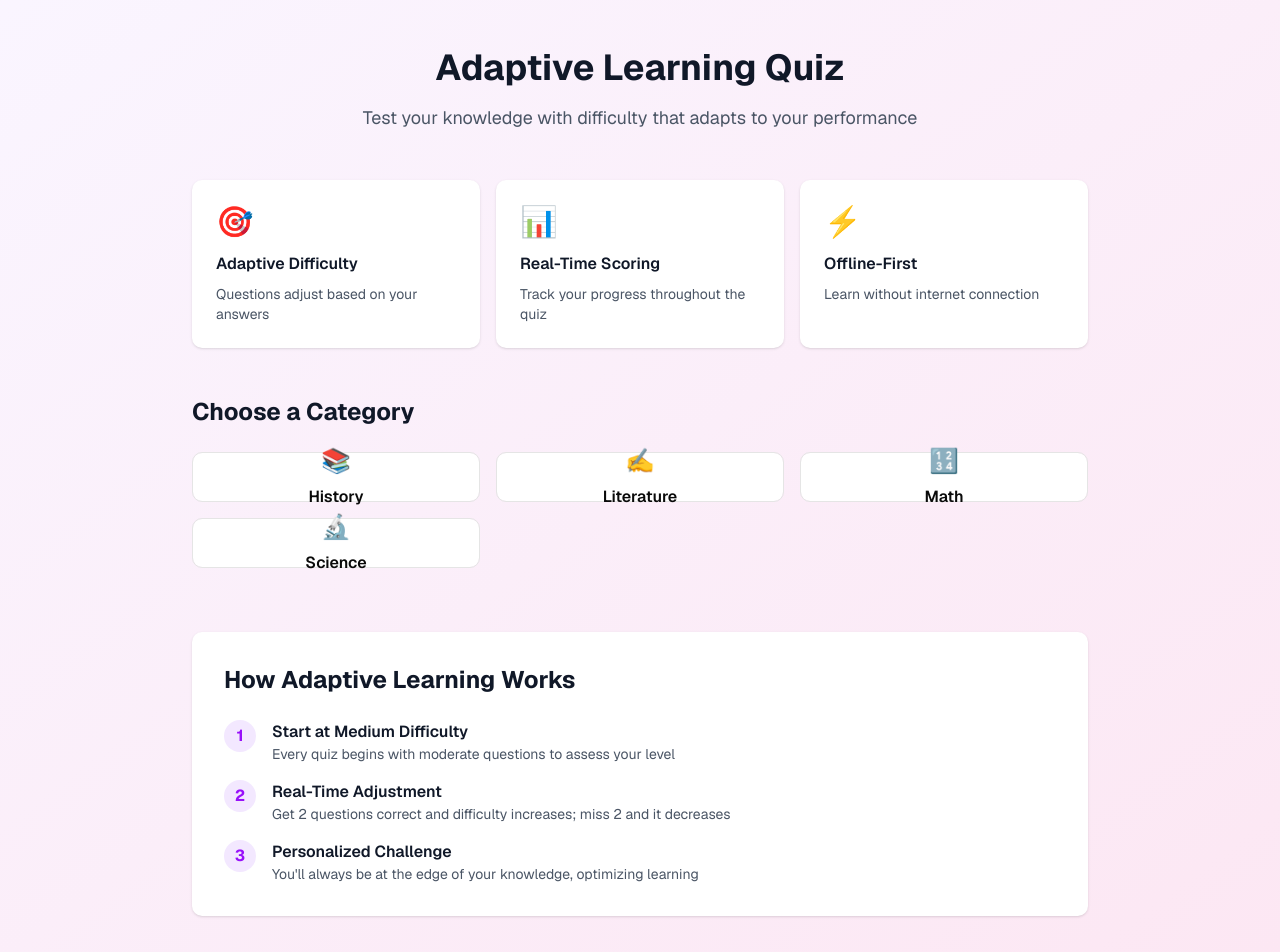
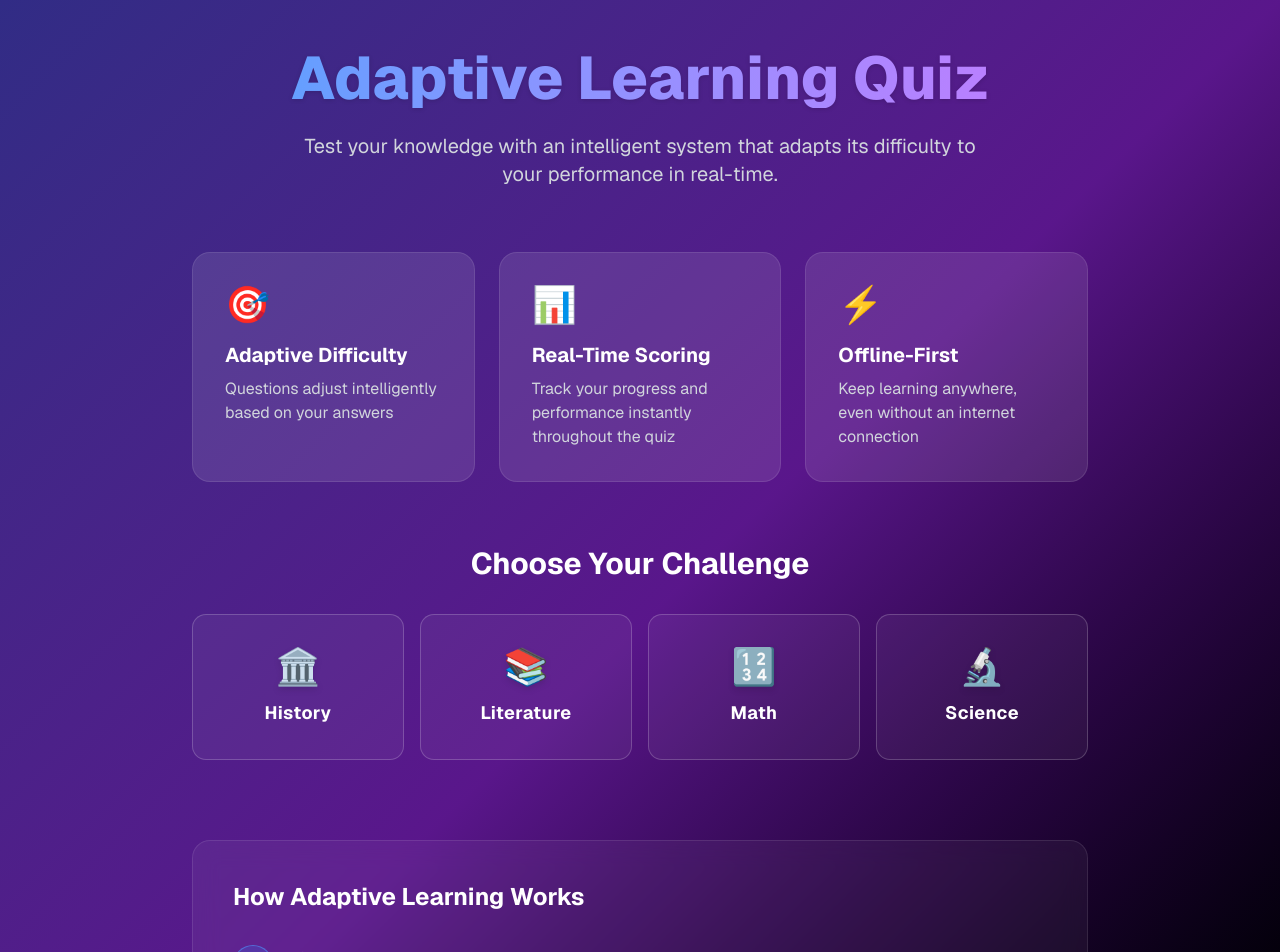
Before and after one commit to Citycod/constraint-ai-, a Next.js app: page /education in a window 1280 px wide. Shown: the top 952 px of the page. Built offline with nearby package versions, Linux system fonts and the light colour scheme.

Commit message:
quiz page ui improve

```diff
--- a/app/education/[quizId]/page.tsx
+++ b/app/education/[quizId]/page.tsx
@@ -21,24 +21,24 @@ export default async function EducationQuizPage({
   const { quizId } = await params
 
   return (
-    <div className="min-h-screen bg-gradient-to-br from-purple-50 to-pink-100 dark:from-gray-900 dark:to-gray-800 py-8 px-4">
+    <div className="min-h-screen bg-gradient-to-br from-indigo-900 via-purple-900 to-black text-white py-8 px-4">
       <div className="max-w-4xl mx-auto">
         {/* Header */}
         <div className="mb-8">
           <a
             href="/education"
-            className="text-purple-600 dark:text-purple-400 hover:underline text-sm font-medium mb-4 inline-block"
+            className="text-purple-300 hover:text-white transition-colors text-sm font-medium mb-4 inline-block"
           >
             ← Back to Categories
           </a>
-          <h1 className="text-3xl font-bold text-gray-900 dark:text-white">
+          <h1 className="text-4xl font-extrabold text-transparent bg-clip-text bg-gradient-to-r from-blue-400 to-purple-400">
             Quiz
           </h1>
         </div>
 
         {/* Main Content */}
-        <div className="bg-white dark:bg-gray-800 rounded-lg shadow-sm p-6">
-          <Suspense fallback={<div>Loading quiz...</div>}>
+        <div className="bg-white/10 backdrop-blur-xl border border-white/10 rounded-2xl shadow-2xl p-4 md:p-8 animate-in fade-in slide-in-from-bottom-8 duration-500">
+          <Suspense fallback={<div className="text-center py-10 text-purple-200">Loading quiz...</div>}>
             <QuizContent quizId={quizId} />
           </Suspense>
         </div>
--- a/app/education/page.tsx
+++ b/app/education/page.tsx
@@ -11,127 +11,126 @@ export default function EducationPage() {
   }
 
   return (
-    <div className="min-h-screen bg-gradient-to-br from-purple-50 to-pink-100 dark:from-gray-900 dark:to-gray-800 py-12 px-4">
+    <div className="min-h-screen bg-gradient-to-br from-indigo-900 via-purple-900 to-black py-12 px-4 text-white">
       <div className="max-w-4xl mx-auto">
         {/* Header */}
-        <div className="text-center mb-12">
-          <h1 className="text-4xl font-bold text-gray-900 dark:text-white mb-4">
+        <div className="text-center mb-16 animate-in fade-in slide-in-from-top-8 duration-700">
+          <h1 className="text-5xl md:text-6xl font-extrabold text-transparent bg-clip-text bg-gradient-to-r from-blue-400 to-purple-400 mb-6 drop-shadow-sm">
             Adaptive Learning Quiz
           </h1>
-          <p className="text-lg text-gray-600 dark:text-gray-300">
-            Test your knowledge with difficulty that adapts to your performance
+          <p className="text-xl text-gray-300 max-w-2xl mx-auto">
+            Test your knowledge with an intelligent system that adapts its difficulty to your performance in real-time.
           </p>
         </div>
 
         {/* Features */}
-        <div className="grid grid-cols-1 md:grid-cols-3 gap-4 mb-12">
-          <div className="bg-white dark:bg-gray-800 rounded-lg shadow p-6">
-            <div className="text-3xl mb-3">🎯</div>
-            <h3 className="font-semibold text-gray-900 dark:text-white mb-2">
+        <div className="grid grid-cols-1 md:grid-cols-3 gap-6 mb-16 animate-in fade-in slide-in-from-bottom-8 duration-700 delay-150 fill-mode-both">
+          <div className="bg-white/10 backdrop-blur-md border border-white/10 rounded-2xl p-8 hover:bg-white/15 transition-all duration-300 hover:-translate-y-1">
+            <div className="text-4xl mb-4">🎯</div>
+            <h3 className="font-bold text-xl text-white mb-2">
               Adaptive Difficulty
             </h3>
-            <p className="text-sm text-gray-600 dark:text-gray-400">
-              Questions adjust based on your answers
+            <p className="text-gray-300">
+              Questions adjust intelligently based on your answers
             </p>
           </div>
 
-          <div className="bg-white dark:bg-gray-800 rounded-lg shadow p-6">
-            <div className="text-3xl mb-3">📊</div>
-            <h3 className="font-semibold text-gray-900 dark:text-white mb-2">
+          <div className="bg-white/10 backdrop-blur-md border border-white/10 rounded-2xl p-8 hover:bg-white/15 transition-all duration-300 hover:-translate-y-1">
+            <div className="text-4xl mb-4">📊</div>
+            <h3 className="font-bold text-xl text-white mb-2">
               Real-Time Scoring
             </h3>
-            <p className="text-sm text-gray-600 dark:text-gray-400">
-              Track your progress throughout the quiz
+            <p className="text-gray-300">
+              Track your progress and performance instantly throughout the quiz
             </p>
           </div>
 
-          <div className="bg-white dark:bg-gray-800 rounded-lg shadow p-6">
-            <div className="text-3xl mb-3">⚡</div>
-            <h3 className="font-semibold text-gray-900 dark:text-white mb-2">
+          <div className="bg-white/10 backdrop-blur-md border border-white/10 rounded-2xl p-8 hover:bg-white/15 transition-all duration-300 hover:-translate-y-1">
+            <div className="text-4xl mb-4">⚡</div>
+            <h3 className="font-bold text-xl text-white mb-2">
               Offline-First
             </h3>
-            <p className="text-sm text-gray-600 dark:text-gray-400">
-              Learn without internet connection
+            <p className="text-gray-300">
+              Keep learning anywhere, even without an internet connection
             </p>
           </div>
         </div>
 
         {/* Quiz Categories */}
-        <div>
-          <h2 className="text-2xl font-bold text-gray-900 dark:text-white mb-6">
-            Choose a Category
+        <div className="animate-in fade-in slide-in-from-bottom-8 duration-700 delay-300 fill-mode-both">
+          <h2 className="text-3xl font-bold text-white mb-8 text-center">
+            Choose Your Challenge
           </h2>
-          <div className="grid grid-cols-1 sm:grid-cols-2 lg:grid-cols-3 gap-4">
+          <div className="grid grid-cols-1 sm:grid-cols-2 lg:grid-cols-4 gap-4">
             {QUIZ_CATEGORIES.map((category) => (
               <form key={category} action={handleStartQuiz}>
                 <input type="hidden" name="category" value={category} />
-                <Button
+                <button
                   type="submit"
-                  variant="outline"
-                  className="w-full py-6 text-base font-semibold hover:shadow-md transition-shadow"
+                  className="w-full bg-white/5 backdrop-blur-sm border border-white/20 rounded-xl py-8 text-lg font-bold text-white hover:bg-white/20 hover:scale-105 hover:shadow-[0_0_20px_rgba(168,85,247,0.4)] transition-all duration-300"
                 >
-                  <div className="flex flex-col items-center gap-2">
-                    <span className="text-2xl">
+                  <div className="flex flex-col items-center gap-3">
+                    <span className="text-4xl drop-shadow-md">
                       {category === 'Science'
                         ? '🔬'
                         : category === 'History'
-                          ? '📚'
+                          ? '🏛️'
                           : category === 'Literature'
-                            ? '✍️'
+                            ? '📚'
                             : '🔢'}
                     </span>
-                    <span>{category}</span>
+                    <span className="tracking-wide">{category}</span>
                   </div>
-                </Button>
+                </button>
               </form>
             ))}
           </div>
         </div>
 
         {/* Info Section */}
-        <div className="mt-16 bg-white dark:bg-gray-800 rounded-lg shadow p-8">
-          <h2 className="text-2xl font-bold text-gray-900 dark:text-white mb-6">
+        <div className="mt-20 bg-white/5 backdrop-blur-md border border-white/10 rounded-2xl p-10 animate-in fade-in duration-700 delay-500 fill-mode-both">
+          <h2 className="text-2xl font-bold text-white mb-8">
             How Adaptive Learning Works
           </h2>
-          <div className="space-y-4">
-            <div className="flex gap-4">
-              <div className="flex-shrink-0 w-8 h-8 rounded-full bg-purple-100 dark:bg-purple-900 flex items-center justify-center">
-                <span className="font-bold text-purple-600 dark:text-purple-300">1</span>
+          <div className="space-y-6">
+            <div className="flex gap-6 items-start">
+              <div className="flex-shrink-0 w-10 h-10 rounded-full bg-blue-500/20 border border-blue-400/50 flex items-center justify-center">
+                <span className="font-bold text-blue-300">1</span>
               </div>
               <div>
-                <h3 className="font-semibold text-gray-900 dark:text-white">
+                <h3 className="font-semibold text-lg text-white mb-1">
                   Start at Medium Difficulty
                 </h3>
-                <p className="text-sm text-gray-600 dark:text-gray-400">
-                  Every quiz begins with moderate questions to assess your level
+                <p className="text-gray-400">
+                  Every quiz begins with moderate questions to assess your baseline knowledge.
                 </p>
               </div>
             </div>
 
-            <div className="flex gap-4">
-              <div className="flex-shrink-0 w-8 h-8 rounded-full bg-purple-100 dark:bg-purple-900 flex items-center justify-center">
-                <span className="font-bold text-purple-600 dark:text-purple-300">2</span>
+            <div className="flex gap-6 items-start">
+              <div className="flex-shrink-0 w-10 h-10 rounded-full bg-purple-500/20 border border-purple-400/50 flex items-center justify-center">
+                <span className="font-bold text-purple-300">2</span>
               </div>
               <div>
-                <h3 className="font-semibold text-gray-900 dark:text-white">
+                <h3 className="font-semibold text-lg text-white mb-1">
                   Real-Time Adjustment
                 </h3>
-                <p className="text-sm text-gray-600 dark:text-gray-400">
-                  Get 2 questions correct and difficulty increases; miss 2 and it decreases
+                <p className="text-gray-400">
+                  Get 2 questions correct and the difficulty increases. Miss 2 and it decreases to keep you engaged.
                 </p>
               </div>
             </div>
 
-            <div className="flex gap-4">
-              <div className="flex-shrink-0 w-8 h-8 rounded-full bg-purple-100 dark:bg-purple-900 flex items-center justify-center">
-                <span className="font-bold text-purple-600 dark:text-purple-300">3</span>
+            <div className="flex gap-6 items-start">
+              <div className="flex-shrink-0 w-10 h-10 rounded-full bg-pink-500/20 border border-pink-400/50 flex items-center justify-center">
+                <span className="font-bold text-pink-300">3</span>
               </div>
               <div>
-                <h3 className="font-semibold text-gray-900 dark:text-white">
+                <h3 className="font-semibold text-lg text-white mb-1">
                   Personalized Challenge
                 </h3>
-                <p className="text-sm text-gray-600 dark:text-gray-400">
-                  You&apos;ll always be at the edge of your knowledge, optimizing learning
+                <p className="text-gray-400">
+                  You&apos;ll always be at the edge of your knowledge, optimizing your learning curve perfectly.
                 </p>
               </div>
             </div>
```
Also changed, not shown: components/quiz/QuestionRenderer.tsx (+14 -14 lines), components/quiz/QuizFlow.tsx (+31 -26 lines).
